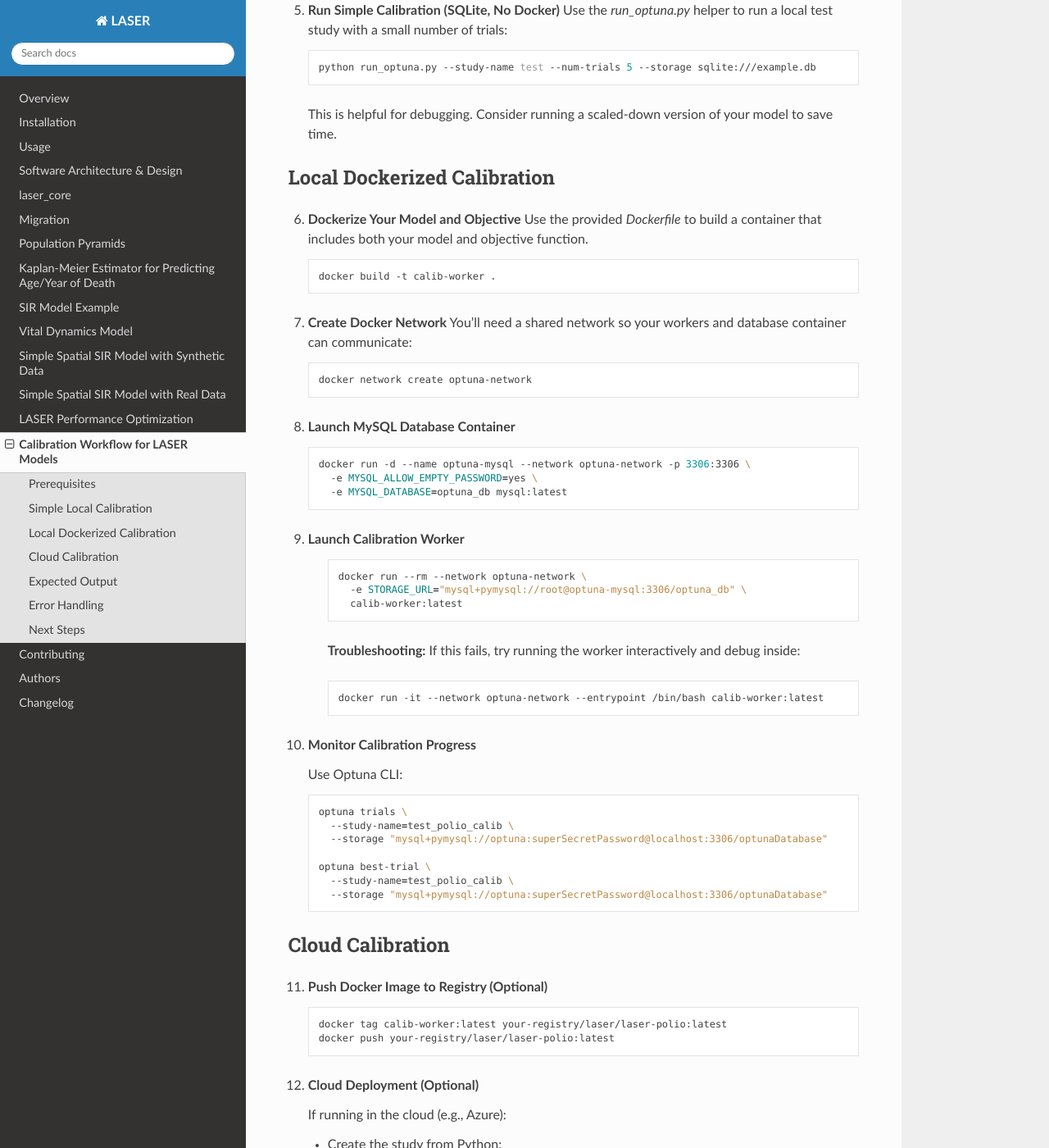
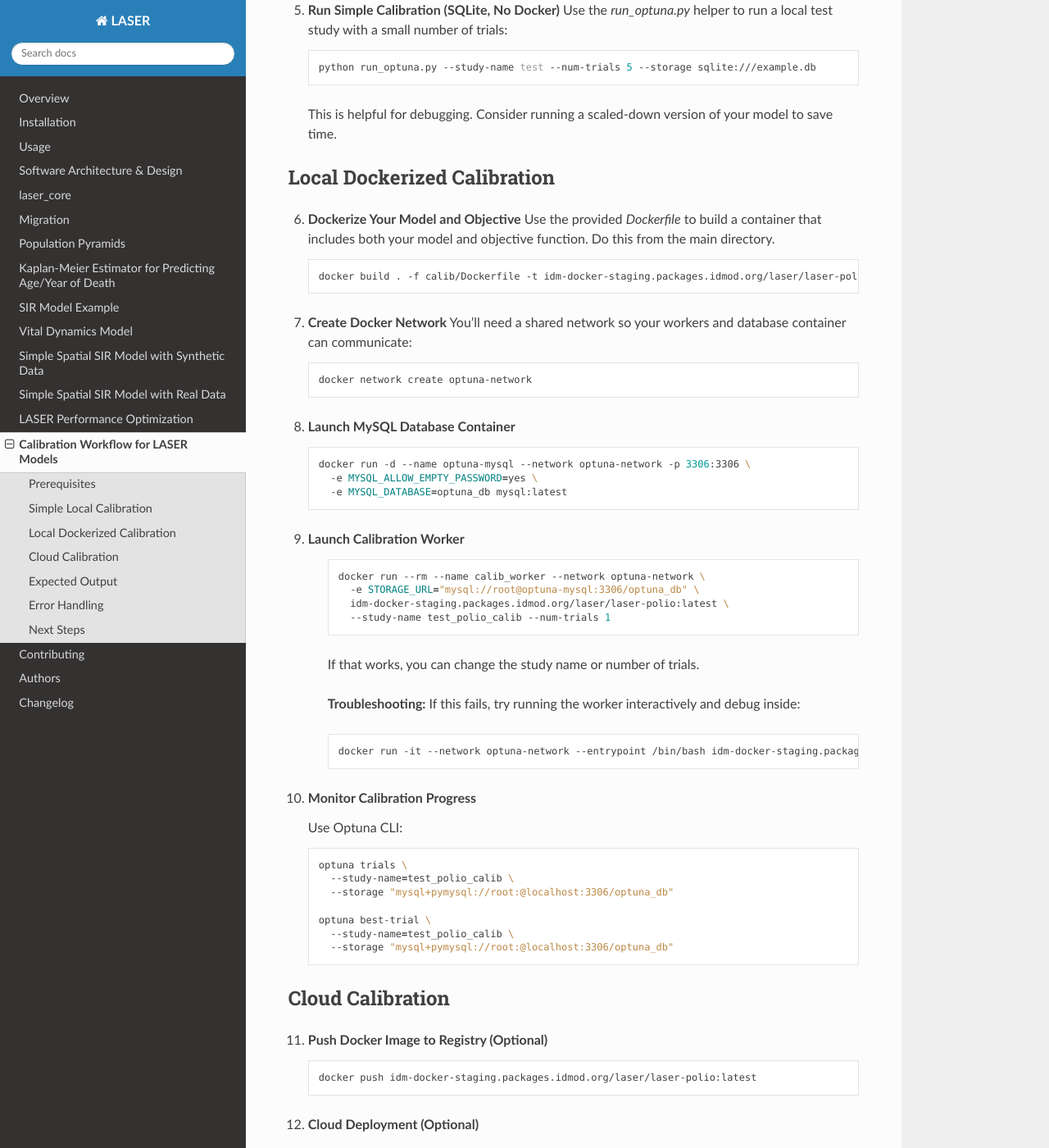
Before and after one commit to InstituteforDiseaseModeling/laser, a Sphinx documentation site: the page built from docs/calibration.rst, in a window 1280 px wide and 1400 px high, scrolled down 1417 px. Shown: the whole window at 82% size. Built offline with Sphinx 7.4.7 and the Read the Docs theme 3.1.0, drawn with Linux system fonts in a browser that asks for light colours.

Commit message:
Fixed up some of the sample commands for local dockerized calib.

```diff
--- a/docs/calibration.rst
+++ b/docs/calibration.rst
@@ -76,11 +76,11 @@ Local Dockerized Calibration
 ----------------------------
 
 6. **Dockerize Your Model and Objective**
-   Use the provided `Dockerfile` to build a container that includes both your model and objective function.
+   Use the provided `Dockerfile` to build a container that includes both your model and objective function. Do this from the main directory.
 
    .. code-block:: shell
 
-       docker build -t calib-worker .
+       docker build . -f calib/Dockerfile -t idm-docker-staging.packages.idmod.org/laser/laser-polio:latest
 
 7. **Create Docker Network**
    You'll need a shared network so your workers and database container can communicate:
@@ -101,15 +101,18 @@ Local Dockerized Calibration
 
     .. code-block:: shell
 
-        docker run --rm --network optuna-network \
-          -e STORAGE_URL="mysql+pymysql://root@optuna-mysql:3306/optuna_db" \
-          calib-worker:latest
+        docker run --rm --name calib_worker --network optuna-network \
+          -e STORAGE_URL="mysql://root@optuna-mysql:3306/optuna_db" \
+          idm-docker-staging.packages.idmod.org/laser/laser-polio:latest \
+          --study-name test_polio_calib --num-trials 1
+
+    If that works, you can change the study name or number of trials.
 
     **Troubleshooting:** If this fails, try running the worker interactively and debug inside:
 
     .. code-block:: shell
 
-        docker run -it --network optuna-network --entrypoint /bin/bash calib-worker:latest
+        docker run -it --network optuna-network --entrypoint /bin/bash idm-docker-staging.packages.idmod.org/laser/laser-polio:latest
 
 10. **Monitor Calibration Progress**
 
@@ -119,11 +122,11 @@ Local Dockerized Calibration
 
         optuna trials \
           --study-name=test_polio_calib \
-          --storage "mysql+pymysql://optuna:superSecretPassword@localhost:3306/optunaDatabase"
+          --storage "mysql+pymysql://root:@localhost:3306/optuna_db"
 
         optuna best-trial \
           --study-name=test_polio_calib \
-          --storage "mysql+pymysql://optuna:superSecretPassword@localhost:3306/optunaDatabase"
+          --storage "mysql+pymysql://root:@localhost:3306/optuna_db"
 
 Cloud Calibration
 ------------------
@@ -132,8 +135,7 @@ Cloud Calibration
 
     .. code-block:: shell
 
-        docker tag calib-worker:latest your-registry/laser/laser-polio:latest
-        docker push your-registry/laser/laser-polio:latest
+        docker push idm-docker-staging.packages.idmod.org/laser/laser-polio:latest
 
 12. **Cloud Deployment (Optional)**
 
```
